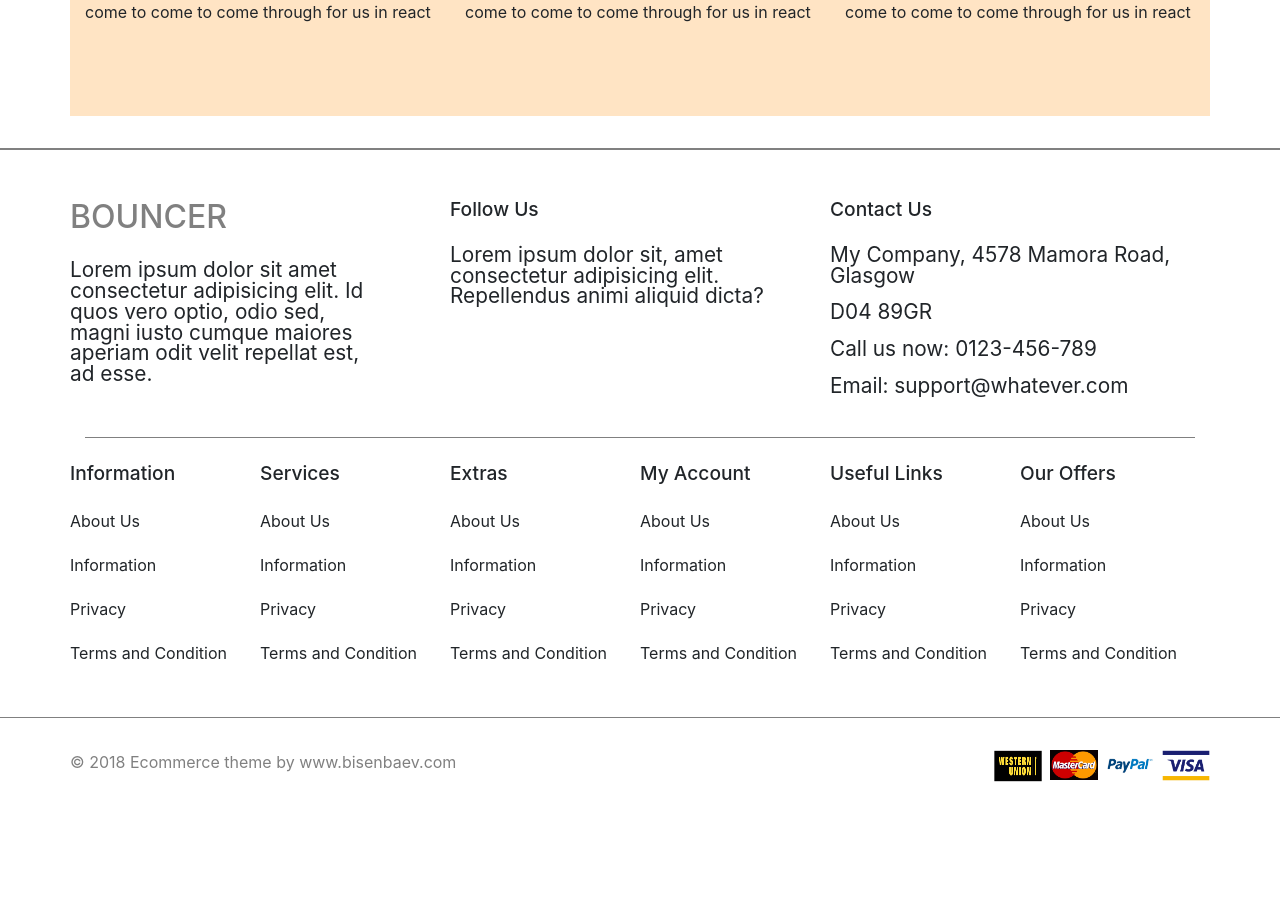
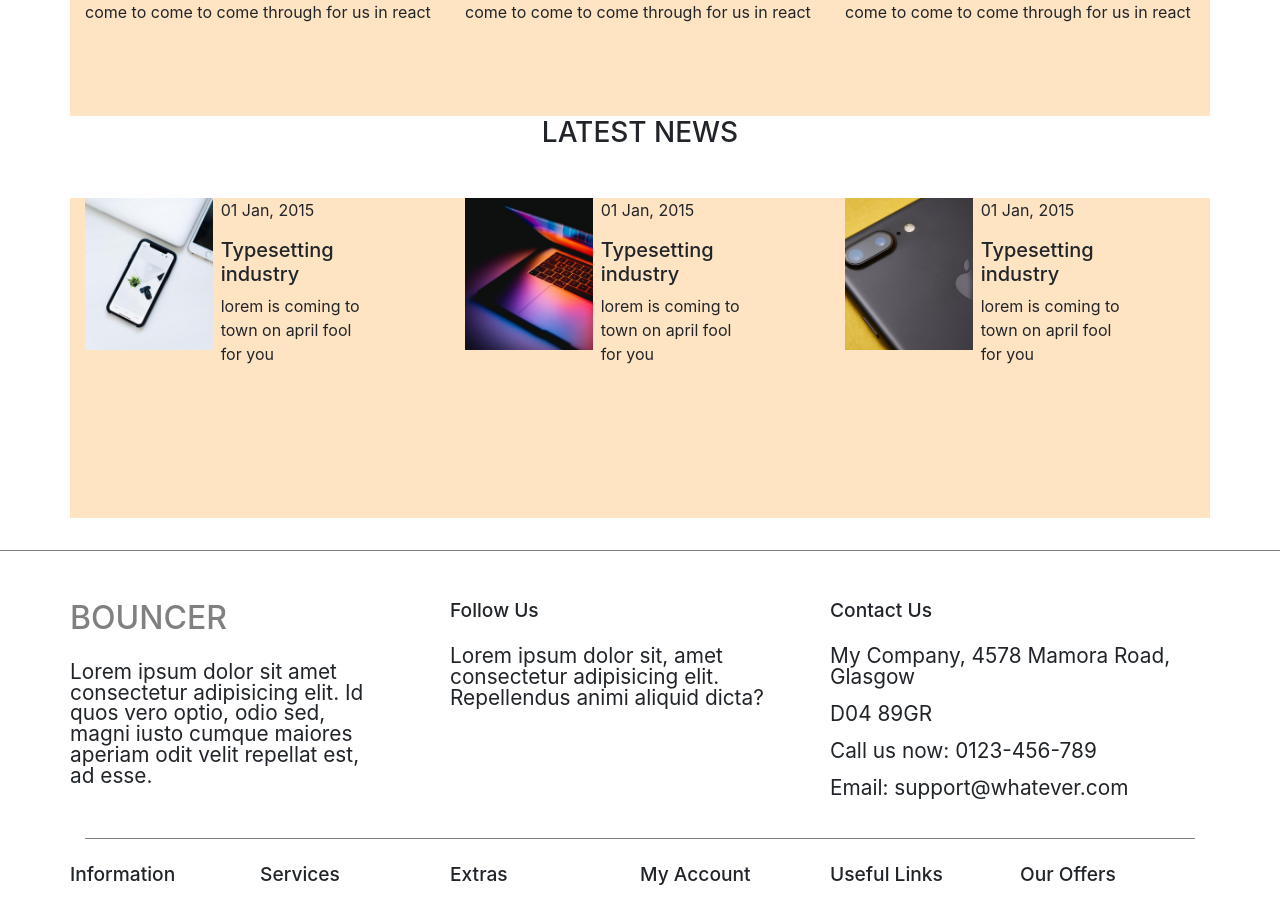
Before and after one commit to JerryG09/bouncer, a React (Create React App) app: page / in a window 1280 px wide. Shown: the part 2828-3741 px from the top of the page. Before the commit the page ends 3634 px from the top, so only its background shows below. Built offline with nearby package versions, Linux system fonts and the light colour scheme; some icons are missing.

Commit message:
added latestnews

```diff
--- /dev/null
+++ b/src/components/Bestseller/LatestNews.css
@@ -0,0 +1,3 @@
+.latestnews--image {
+  width: 8rem;
+}
--- /dev/null
+++ b/src/components/Bestseller/LatestNews.js
@@ -0,0 +1,31 @@
+import React from 'react';
+import './LatestNews.css';
+import bestSeller from './Bestseller_db';
+
+function LatestNews() {
+  return (
+    <div className="container">
+      <h3 className="d-flex justify-content-center">LATEST NEWS</h3>
+      <div className="row rectangle2--wrapper">
+        {bestSeller[0].latestnews.map(item => (
+          <div className="col-md-4">
+            <div className="row">
+              <div className="col-md-4">
+                <div className="">
+                  <img src={item.image} className="latestnews--image" alt="" />
+                </div>
+              </div>
+              <div className="col-md-6 pl-4">
+                <p>{item.date}</p>
+                <h5>{item.title}</h5>
+                <p>{item.details}</p>
+              </div>
+            </div>
+          </div>
+        ))}
+      </div>
+    </div>
+  );
+}
+
+export default LatestNews;
--- a/src/components/Home.js
+++ b/src/components/Home.js
@@ -3,6 +3,7 @@ import MegaMenu from './Megamenu/Megamenu'
 import BestSeller from './Bestseller/BestSeller'
 import Rectangle1 from './Bestseller/Rectangle1'
 import Rectangle2 from './Bestseller/Rectangle2'
+import LatestNews from './Bestseller/LatestNews'
 
 
 function Home() {
@@ -12,6 +13,7 @@ function Home() {
       <BestSeller />
       <Rectangle1 />
       <Rectangle2 />
+      <LatestNews />
     </>
   )
 }
```
